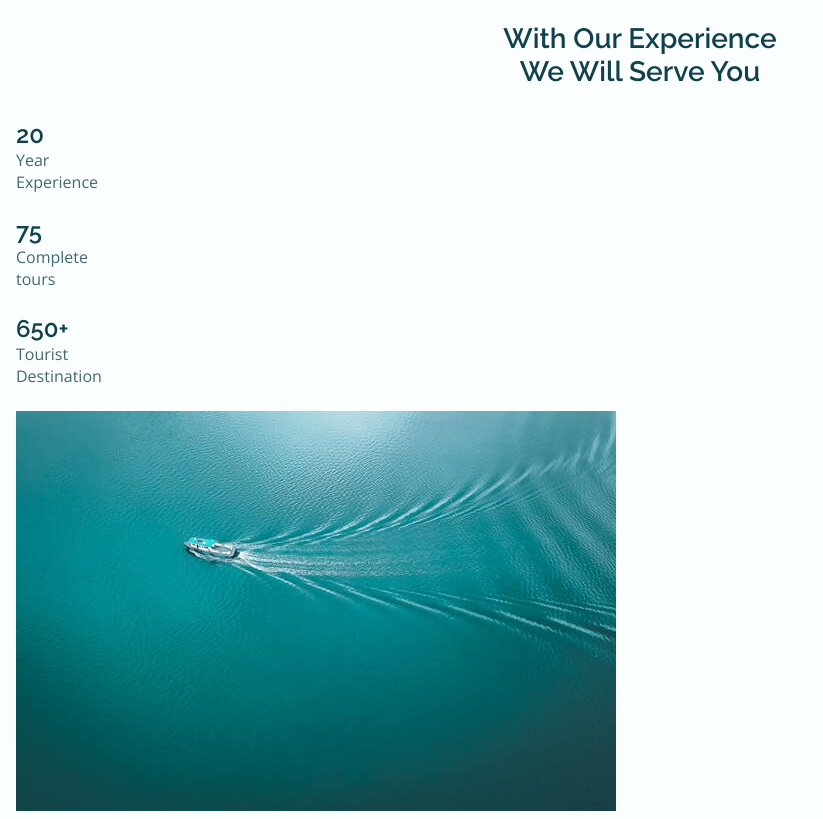
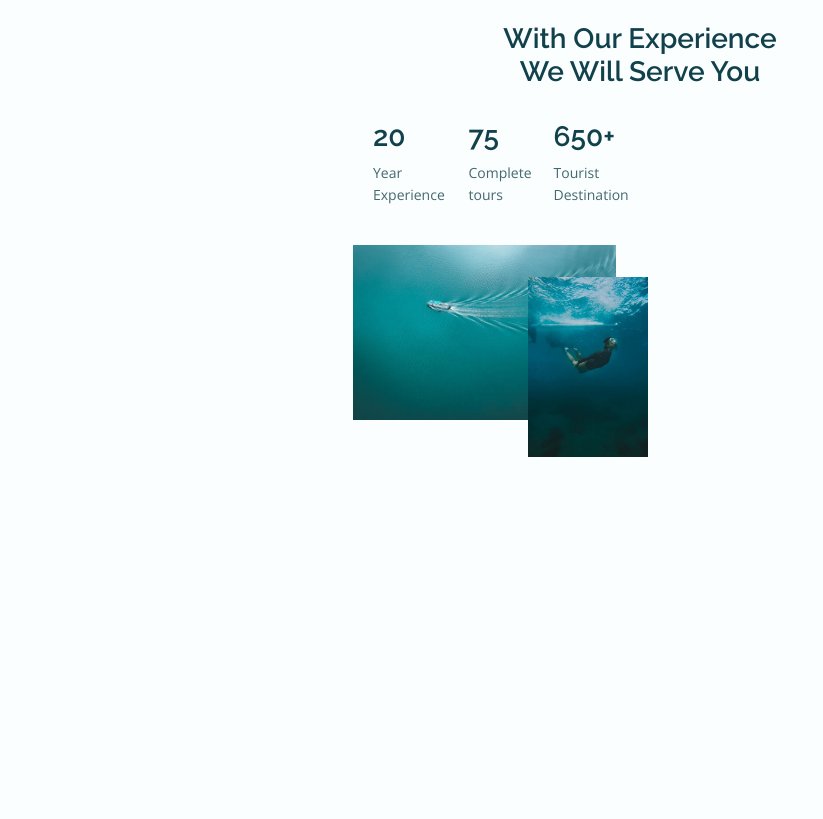
Before and after one commit to Sergey-Reshetnikov/travel-website, a plain HTML site: page index.html in a window 1280 px wide. Shown: the part 2020-2839 px from the top of the page, without its empty margins (0-823 px from the left). After the commit the page ends 2517 px from the top, so only its background shows below. Drawn offline with nearby package versions, Linux system fonts and the light colour scheme.

Commit message:
style: finish styling the section experience

```diff
--- a/assets/css/style.css
+++ b/assets/css/style.css
@@ -451,3 +451,59 @@ button:hover {
 .swiper-container-3d .swiper-slide-shadow-right {
   background-image: none;
 }
+
+/* =========================================EXPERIENCE========================== */
+
+.experience__container {
+  row-gap: 2.5rem;
+  justify-content: center;
+  justify-items: center;
+}
+
+.experience__content {
+  grid-template-columns: repeat(3, 1fr);
+  column-gap: 1rem;
+  justify-items: center;
+  padding: 0 2rem;
+}
+
+.experience__number {
+  font-size: var(--h2-font-size);
+  font-weight: var(--font-semi-bold);
+  margin-bottom: var(--mb-0-5);
+}
+
+.experience__description {
+  font-size: var(--small-font-size);
+}
+
+.experience__img {
+  position: relative;
+  padding-bottom: 2rem;
+}
+
+.experience__overlay:nth-child(1) {
+  width: 263px;
+  margin-right: 2rem;
+}
+
+.experience__overlay:nth-child(2) {
+  width: 120px;
+  position: absolute;
+  top: 2rem;
+  right: 0;
+}
+
+.experience__img-one,
+.experience__img-two {
+  transition: var(--img-transition);
+}
+
+.experience__img-one:hover,
+.experience__img-two:hover {
+  transform: var(--img-scale);
+}
+
+.experience__overlay {
+  overflow: var(--img-hidden);
+}
```
